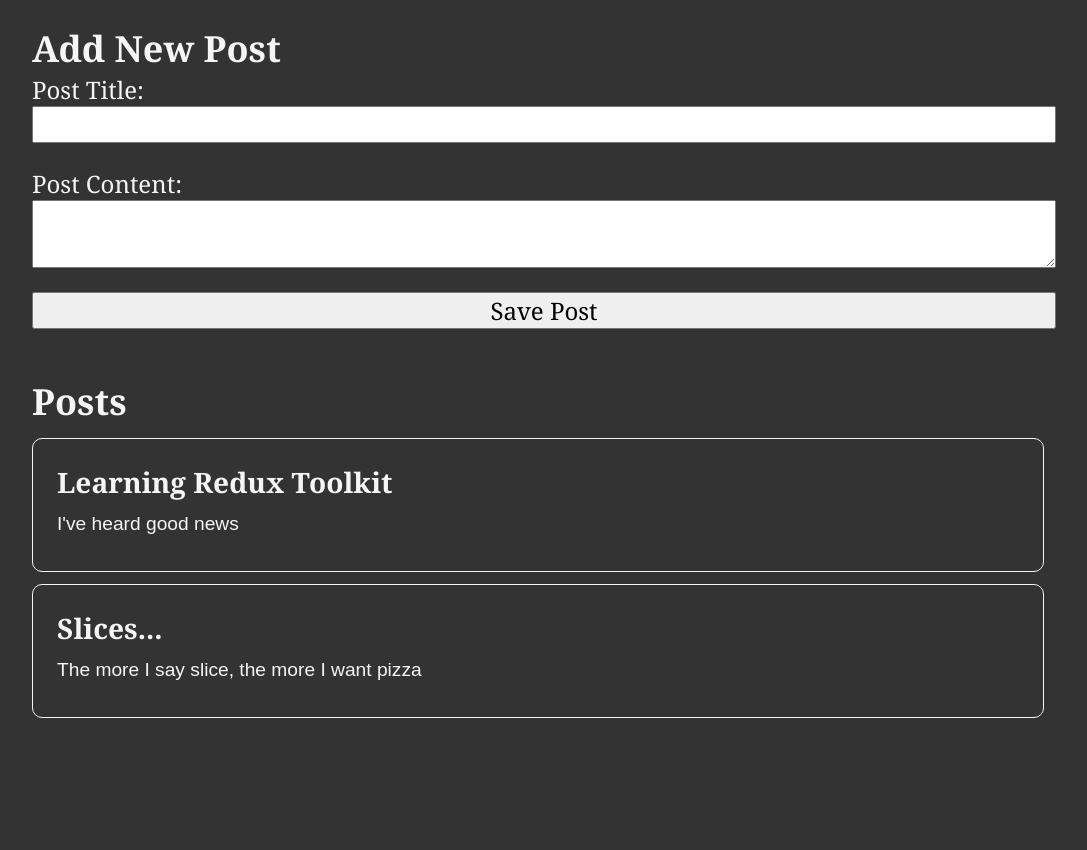
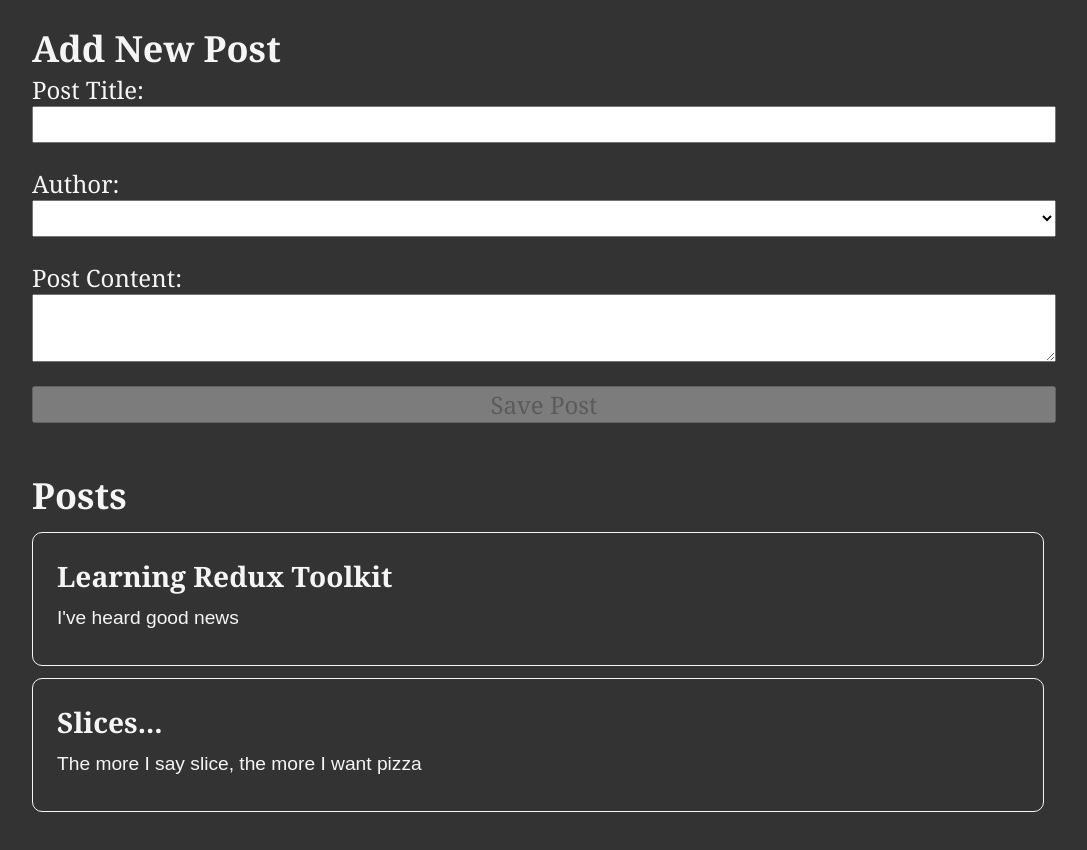
Before and after one commit to tetyanago2023/react-redux-exercises-02, a React (Create React App) app: page / in a window 1280 px wide. Shown: the top 850 px of the page, without its empty margins (96-1183 px from the left). Built offline with nearby package versions, Linux system fonts and the light colour scheme.

Commit message:
Users feature was added

```diff
--- a/src/app/store.js
+++ b/src/app/store.js
@@ -1,8 +1,10 @@
 import {configureStore} from "@reduxjs/toolkit";
 import postsReducer from "../features/posts/postsSlice";
+import usersReducer from "../features/users/usersSlice";
 
 export const store = configureStore({
     reducer: {
-        posts: postsReducer
+        posts: postsReducer,
+        users: usersReducer
     }
 })
--- a/src/features/posts/AddPostForm.js
+++ b/src/features/posts/AddPostForm.js
@@ -1,26 +1,39 @@
 import React, {useState} from 'react';
-import { useDispatch } from "react-redux";
+import { useDispatch, useSelector } from "react-redux";
 
 import { postAdded } from "./postsSlice";
+import { selectAllUsers} from "../users/usersSlice";
 
 const AddPostForm = () => {
     const dispatch = useDispatch();
 
     const [title, setTitle] = useState("");
     const [content, setContent] = useState("");
+    const [userId, setUserId] = useState("");
+
+    const users = useSelector(selectAllUsers);
 
     const onTitleChange = e => setTitle(e.target.value);
     const onContentChange = e => setContent(e.target.value);
+    const onAuthorChange = e => setUserId(e.target.value);
 
     const onSavePostClicked = () => {
         if (title && content) {
             dispatch(
-                postAdded(title, content)
+                postAdded(title, content, userId)
             )
             setTitle("");
             setContent("");
         }
-    }
+    };
+
+    const canSave = Boolean(title) && Boolean(content) && Boolean(userId)
+
+    const usersOptions = users.map(user => (
+        <option key={user.id} value={user.id}>
+            {user.name}
+        </option>
+    ));
 
     return (
         <section>
@@ -35,6 +48,16 @@
                     onChange={onTitleChange}
                 />
 
+                <label html="postAuthor" >Author: </label>
+                <select
+                    id="postAuthor"
+                    value={userId}
+                    onChange={onAuthorChange}
+                >
+                    <option value=""></option>
+                    {usersOptions}
+                </select>
+
                 <label htmlFor="postContent" >Post Content: </label>
                 <textarea
                     id="postContent"
@@ -46,6 +69,7 @@
                 <button
                     type="button"
                     onClick={onSavePostClicked}
+                    disabled={!canSave}
                 >
                     Save Post
                 </button>
--- a/src/features/posts/postsSlice.js
+++ b/src/features/posts/postsSlice.js
@@ -13,12 +13,13 @@
             reducer(state, action) {
                 state.push(action.payload)
             },
-            prepare(title, content) {
+            prepare(title, content, userId) {
                 return {
                     payload: {
                         id: nanoid(),
                         title,
-                        content
+                        content,
+                        userId
                     }
                 }
             }
--- /dev/null
+++ b/src/features/users/usersSlice.js
@@ -0,0 +1,16 @@
+import { createSlice} from "@reduxjs/toolkit";
+
+const initialState = [
+    { id: "0", name: "John Doe"},
+    { id: "1", name: "Jane Doe"},
+    { id: "2", name: "Tetyana Go"},
+];
+
+const usersSlice = createSlice({
+    name: "users",
+    initialState,
+    reducers: {}
+});
+
+export const selectAllUsers = (state) => state.users;
+export default usersSlice.reducer;
```
